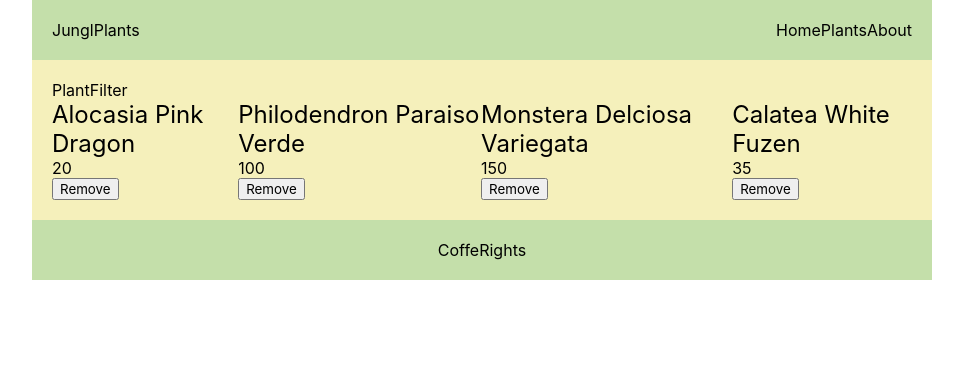
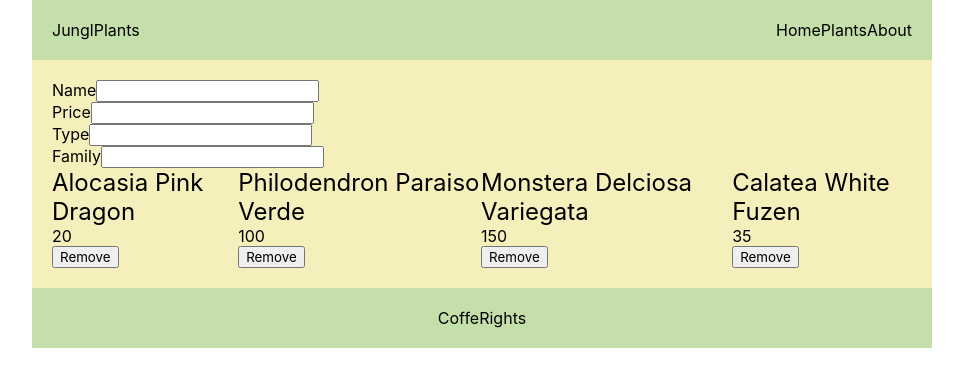
Before and after one commit to Yoniere/JungPlants, a React (Create React App) app: page / in a window 1280 px wide. Shown: the top 386 px of the page, without its empty margins (158-1121 px from the left). Built offline with nearby package versions, Linux system fonts and the light colour scheme.

Commit message:
filter added

```diff
--- a/src/pages/PlantApp.jsx
+++ b/src/pages/PlantApp.jsx
@@ -16,7 +16,7 @@ export class PlantApp extends Component {
   }
 
   async loadPlants() {
-    const plants = await plantService.query();
+    const plants = await plantService.query(this.state.filterBy);
     this.setState({ plants });
   }
 
@@ -26,6 +26,11 @@ export class PlantApp extends Component {
   onRemovePlant= async (plantId)=> {
     await plantService.remove(plantId);
     this.loadPlants();
+  }
+
+  onChangeFilter = (filterBy)=> {
+    console.log('filterBy:',filterBy)
+    this.setState({filterBy}, this.loadPlants)
   }
 
   render() {
@@ -40,7 +45,7 @@ export class PlantApp extends Component {
           ></PlantDetails>
         ) : (
         <>
-        <PlantFilter></PlantFilter>
+        <PlantFilter onChangeFilter={this.onChangeFilter}></PlantFilter>
           <PlantList
             onSelectPlant={this.onSelectPlant}
             onRemovePlant={this.onRemovePlant}
--- a/src/pages/PlantFilter.jsx
+++ b/src/pages/PlantFilter.jsx
@@ -1,17 +1,42 @@
-import { Component } from 'react'
+import { Component } from "react";
 
 export class PlantFilter extends Component {
+  state = {
+    name: "",
+    price: "",
+    type: "",
+    family: "",
+  };
 
-    state={
-        name:'',
-        price:'',
-        type:'',
-        family:'',
-    }
+  handleChange = ({ target }) => {
+    const field = target.name;
+    const value = target.type === "number" ? +target.value : target.value;
+    this.setState({ [field]: value }, () => {
+      this.props.onChangeFilter(this.state);
+    });
+  };
 
   render() {
+    const { name, price, type, family } = this.state;
     return (
-      <div>PlantFilter</div>
-    )
+      <section className="app-filter">
+        <section>
+          <label htmlFor="name">Name</label>
+          <input onChange={this.handleChange} type="text" id="name" name="name" value={name} />
+        </section>
+        <section>
+          <label htmlFor="price">Price</label>
+          <input onChange={this.handleChange} type="number" id="price" name="price" value={price} />
+        </section>
+        <section>
+          <label htmlFor="type">Type</label>
+          <input onChange={this.handleChange} type="text" id="type" name="type" value={type} />
+        </section>
+        <section>
+          <label htmlFor="family">Family</label>
+          <input onChange={this.handleChange} type="text" id="family" name="family" value={family} />
+        </section>
+      </section>
+    );
   }
 }
--- a/src/services/plantService.js
+++ b/src/services/plantService.js
@@ -13,24 +13,25 @@ export const plantService = {
 const STORAGE_KEY = 'plants'
 
 const gDefaultPlants = [
-    { _id: 'r1', name: 'Alocasia Pink Dragon', price: 20, type: 'Indoor',family:'Aracea',img:'' },
-    { _id: 'r2', name: 'Philodendron Paraiso Verde', price: 100, type: 'Indoor',family:'Aracea',img:'' },
-    { _id: 'r3', name: 'Monstera Delciosa Variegata', price: 150, type: 'Indoor',family:'Aracea',img:'' },
-    { _id: 'r4', name: 'Calatea White Fuzen', price: 35, type: 'Indoor',family:'Marantaceae',img:'' },
+    { _id: 'r1', name: 'Alocasia Pink Dragon', price: 20, type: 'Indoor', family: 'Aracea', img: '' },
+    { _id: 'r2', name: 'Philodendron Paraiso Verde', price: 100, type: 'Indoor', family: 'Aracea', img: '' },
+    { _id: 'r3', name: 'Monstera Delciosa Variegata', price: 150, type: 'Indoor', family: 'Aracea', img: '' },
+    { _id: 'r4', name: 'Calatea White Fuzen', price: 35, type: 'Indoor', family: 'Marantaceae', img: '' },
 ]
 
 var gPlants = _loadPlants()
 
 function query(filterBy) {
     let plantsToReturn = gPlants;
-    // if (filterBy) {
-    //     var { type, maxBatteryStatus, minBatteryStatus, model } = filterBy
-    //     maxBatteryStatus = maxBatteryStatus || Infinity
-    //     minBatteryStatus = minBatteryStatus || 0
-    //     robotsToReturn = gRobots.filter(robot => robot.type.toLowerCase().includes(type.toLowerCase()) && robot.model.toLowerCase().includes(model.toLowerCase())
-    //         && (robot.batteryStatus < maxBatteryStatus)
-    //         && robot.batteryStatus > minBatteryStatus)
-    // }
+    if (filterBy) {
+        var { name, price, type, family } = filterBy
+        price = price || 0
+        plantsToReturn = gPlants.filter(plant => plant.type.toLowerCase().includes(type.toLowerCase()) && plant.name.toLowerCase().includes(name.toLowerCase())
+            && plant.family.toLowerCase().includes(family.toLowerCase())
+            && (plant.price < price)
+        )
+    }
+    console.log(plantsToReturn)
     return Promise.resolve([...plantsToReturn]);
 }
 // function tryRobot(id) {
```
